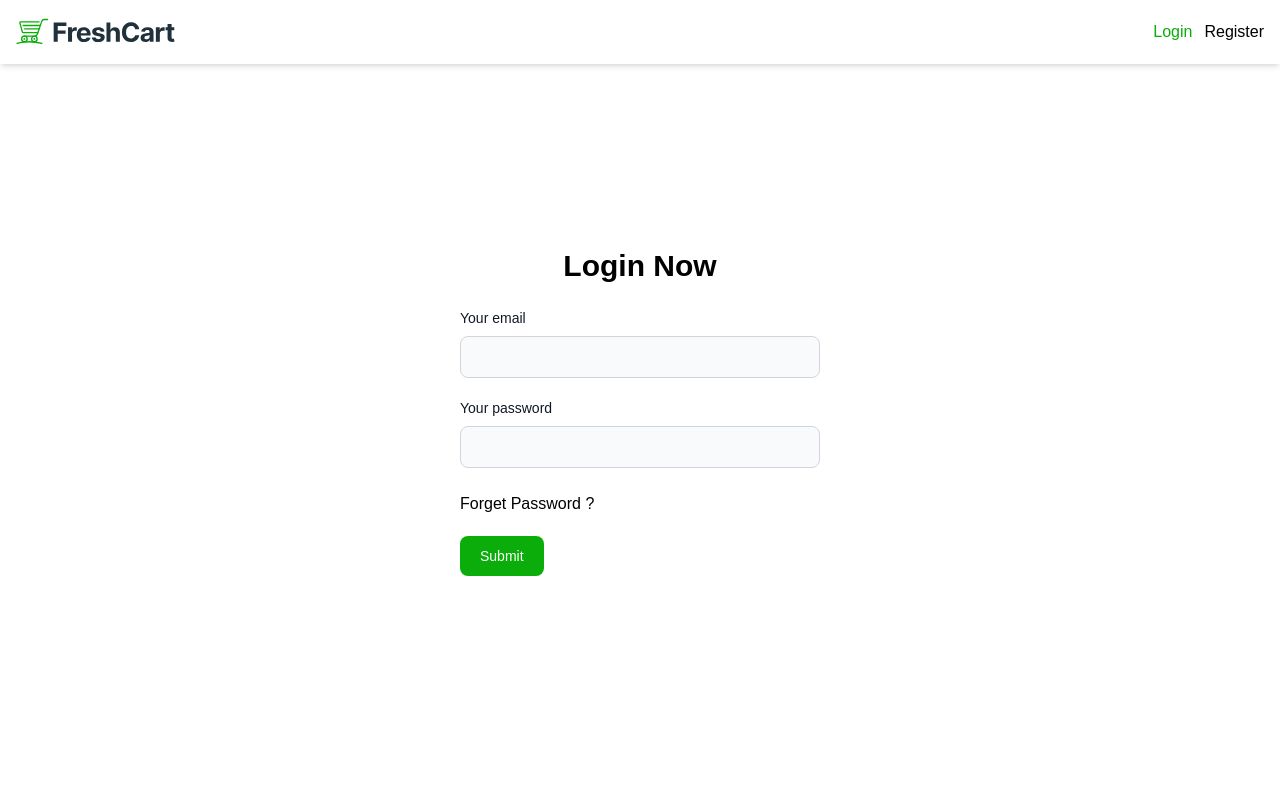
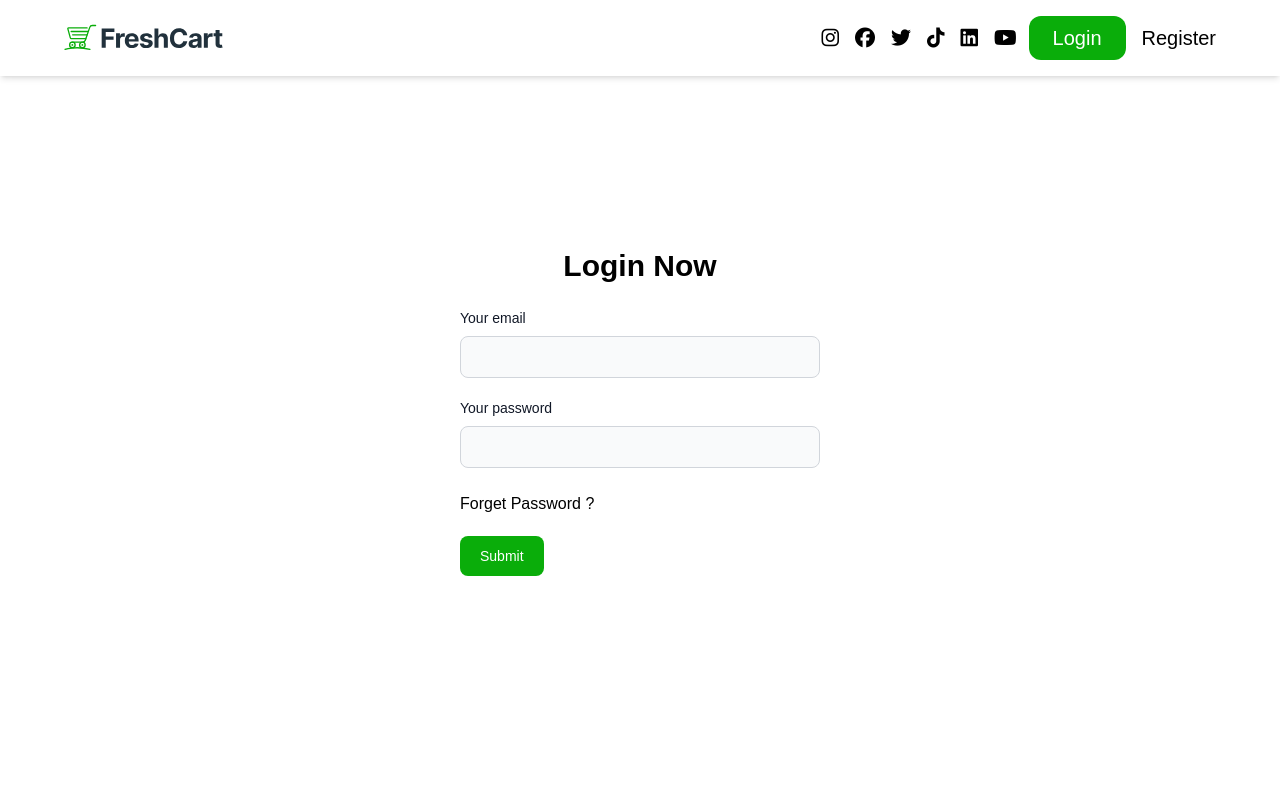
Before and after one commit to mohamedsarwat5/reapp, a React (Vite) app: page / in a window 1280 px wide. Shown: the top 800 px of the page. Built offline with nearby package versions, Linux system fonts and the light colour scheme; a web font is replaced by a local one.

Commit message:
fix navbar and scroll-x

```diff
--- a/src/components/CategorySlider/CategorySlider.jsx
+++ b/src/components/CategorySlider/CategorySlider.jsx
@@ -57,7 +57,7 @@ export default function CategorySlider() {
 
     return (<>
 
-        <div className='my-5'>
+        <div className='my-5 overflow-hidden'>
             <Slider {...settings} >
                 {categoryList?.map(el => {
                     return (
--- a/src/components/Navbar/Navbar.jsx
+++ b/src/components/Navbar/Navbar.jsx
@@ -2,13 +2,12 @@ import React, { useContext, useState } from 'react';
 import logo from '../../assets/images/freshcart-logo.svg';
 import { Link, NavLink, useNavigate } from 'react-router-dom';
 import { AuthContext } from '../../Context/AuthContextProvider';
-
 export default function Navbar() {
     let { token, setToken } = useContext(AuthContext);
     let navg = useNavigate();
-    let button = document.getElementById("button")
-    let menu = document.getElementById('menu')
     const [isMenuOpen, setIsMenuOpen] = useState(false);
+    const socialIcons = ["instagram", "facebook", "twitter", "tiktok", "linkedin", "youtube"]
+    const menuList = ["home", "cart", "product", "categories", "brands"]
     function logout() {
         localStorage.removeItem('token');
         setToken(null);
@@ -17,97 +16,56 @@ export default function Navbar() {
     function toggleMenu() {
         setIsMenuOpen(prev => !prev);
     }
+    return (
+        <>
+            <nav className="bg-white shadow-md  border-gray-200  fixed left-0 end-0 top-0 z-10 max-w-screen w-full flex  items-center justify-between md:px-16 p-4">
 
-    return (
-
-        <>
-            <nav className="bg-white shadow-md  border-gray-200 dark:bg-gray-900 fixed left-0 end-0 top-0 z-10">
-                <div className="max-w-screen-xl flex  items-center justify-between mx-auto p-4">
-
-
-                    <div className='flex items-center'>
                 <Link to="/home" className="me-10  ">
                     <img src={logo} className="h-8" alt="freshCart" />
                 </Link>
-                        {token ? <div className={`${isMenuOpen ? '' : 'hidden'} md:flex md:justify-between w-full gap-80 absolute left-0 top-12 md:relative md:top-0`}>
-                            <ul className="font-medium  text-xl flex flex-col p-4 md:p-0 mt-4 border border-gray-100 rounded-lg bg-gray-50 md:flex-row  gap-5  md:mt-0 md:border-0 md:bg-white dark:bg-gray-800 md:dark:bg-gray-900 dark:border-gray-700">
-                                <li>
-                                    <NavLink to="/home" className=" hover:cursor-pointer hover:text-active duration-150 block py-2 px-3 bg-active-700 rounded md:bg-transparent md:text-active-700 md:p-0 dark:text-white md:dark:text-active-500">Home</NavLink>
+
+                {/* menu links */}
+                <div className={`${isMenuOpen ? '' : 'hidden'}  items-center md:flex md:justify-between w-full md:w-fit absolute left-0 top-12 md:relative md:top-0`}>
+
+                    <ul className="font-medium  text-xl flex flex-col p-4 md:p-0 mt-4 border border-gray-100 rounded-lg bg-gray-50 md:flex-row  gap-5  md:mt-0 md:border-0 md:bg-white">
+                        {token && menuList.map((list, index) => (
+                            <li key={index}>
+                                <NavLink onClick={toggleMenu}
+                                    to={`/${list}`}
+                                    className="hover:cursor-pointer capitalize hover:text-active duration-150 block py-2 px-3 bg-active-700 rounded md:bg-transparent md:text-active-700 md:p-0"
+                                >
+                                    {list}
+                                </NavLink>
                             </li>
-                                <li>
-                                    <NavLink to="/cart" className=" hover:cursor-pointer hover:text-active duration-150 block py-2 px-3 text-gray-900 rounded hover:bg-gray-100 md:hover:bg-transparent md:border-0 md:hover:text-active-700 md:p-0 dark:text-white md:dark:hover:text-active-500">Cart</NavLink>
+                        ))}
+                            {/* *********************** SOCIAL ICONS *****************/}
+                        <div className="md:ms-96" >
+
+                            <ul className='flex items-center gap-3 flex-col md:flex-row '>
+                                <ul className="font-medium  ms-auto flex items-center gap-4 w-full justify-center  bg-gray-50  md:bg-white  md:pb-0 pb-3  ">
+                                    {socialIcons.map((icon, i) => <li key={i}>
+                                        <Link >
+                                            <i className={`hover:cursor-pointer hover:text-active duration-150 fa-brands fa-${icon}`}></i>
+                                        </Link>
+                                    </li>)}
+                                </ul>
+                                {/* logout and login and register */}
+
+                                {token ? <li onClick={() => { logout(); toggleMenu(); }} className='hover:cursor-pointer '>
+                                    <span className='bg-active text-white rounded-xl border-active border-1 px-6 py-2 hover:bg-transparent hover:text-active duration-200 '>Logout</span></li> : <div className='flex items-center gap-4'><li onClick={toggleMenu} className='rounded-xl bg-active text-white hover:cursor-pointer border-active border-1 px-6 py-2 hover:bg-transparent hover:text-active duration-200'>
+                                        <Link to='/'>Login</Link>
                                     </li>
-                                <li>
-                                    <NavLink to="/product" className=" hover:cursor-pointer hover:text-active duration-150 block py-2 px-3 text-gray-900 rounded hover:bg-gray-100 md:hover:bg-transparent md:border-0 md:hover:text-active-700 md:p-0 dark:text-white md:dark:hover:text-active-500">Products</NavLink>
-                                </li>
-                                <li>
-                                    <NavLink to="/categories" className=" hover:cursor-pointer hover:text-active duration-150 block py-2 px-3 text-gray-900 rounded hover:bg-gray-100 md:hover:bg-transparent md:border-0 md:hover:text-active-700 md:p-0 dark:text-white md:dark:hover:text-active-500">Categories</NavLink>
-                                </li>
-                                <li>
-                                    <NavLink to="/brands" className=" hover:cursor-pointer hover:text-active duration-150 block py-2 px-3 text-gray-900 rounded hover:bg-gray-100 md:hover:bg-transparent md:border-0 md:hover:text-active-700 md:p-0 dark:text-white md:dark:hover:text-active-500">Brands</NavLink>
-                                </li>
+                                    <li onClick={toggleMenu} className='hover:cursor-pointer hover:text-active'>
+                                        <Link to='/signup'> Register</Link>
+                                    </li></div>}
                             </ul>
-
-
-                            {/* *********************** SOCIAL ICONS *****************/}
-
-                            <ul className="font-medium  ms-auto flex items-center gap-4 w-full justify-center  bg-gray-50  md:bg-white  md:pb-0 pb-3  dark:bg-gray-800 md:dark:bg-gray-900 dark:border-gray-700">
-                                <li>
-                                    <Link>
-                                        <i className="hover:cursor-pointer hover:text-active duration-150 fa-brands fa-instagram"></i>
-                                    </Link>
-                                </li>
-                                <li>
-                                    <Link>
-                                        <i className="hover:cursor-pointer hover:text-active duration-150 fa-brands fa-facebook"></i>
-                                    </Link>
-                                </li>
-                                <li>
-                                    <Link>
-                                        <i className="hover:cursor-pointer hover:text-active duration-150 fa-brands fa-twitter"></i>
-                                    </Link>
-                                </li>
-                                <li>
-                                    <Link>
-                                        <i className="hover:cursor-pointer hover:text-active duration-150 fa-brands fa-tiktok"></i>
-                                    </Link>
-                                </li>
-                                <li>
-                                    <Link>
-                                        <i className="hover:cursor-pointer hover:text-active duration-150 fa-brands fa-linkedin"></i>
-                                    </Link>
-                                </li>
-                                <li>
-                                    <Link>
-                                        <i className="hover:cursor-pointer hover:text-active duration-150 fa-brands fa-youtube"></i>
-                                    </Link>
-                                </li>
-
-
-
-
-
+                        </div>
                     </ul>
-
-                        </div> : ''}
-
 
                 </div>
 
 
 
-
-                    <div className="ms-auto" >
-                        <ul className='flex items-center gap-3 '>
-                            {token ? <li onClick={logout} className='hover:cursor-pointer hover:text-active'>
-                                <span>Logout</span></li> : <><li className='hover:cursor-pointer hover:text-active'>
-                                    <NavLink to='/'> Login</NavLink>
-                                </li>
-                                <li className='hover:cursor-pointer hover:text-active'>
-                                    <NavLink to='/signup'> Register</NavLink>
-                                </li></>}
-                        </ul>
-                    </div>
 
                 <button onClick={toggleMenu} id='button' type="button" className="inline-flex items-center ml-3 p-2 w-10 h-10 justify-center text-sm text-gray-500 rounded-lg md:hidden hover:bg-gray-100 focus:outline-none focus:ring-2 focus:ring-gray-200 dark:text-gray-400 dark:hover:bg-gray-700 dark:focus:ring-gray-600" aria-controls="menu" aria-expanded="false">
                     <svg className="w-5 h-5" aria-hidden="true" xmlns="http://www.w3.org/2000/svg" fill="none" viewBox="0 0 17 14">
@@ -116,16 +74,8 @@ export default function Navbar() {
                 </button>
 
 
-                </div>
+
             </nav>
-
-
-
-
-
-
-
-
         </>
     )
 }
```
Lines whose indentation alone changed are shown as unchanged.
